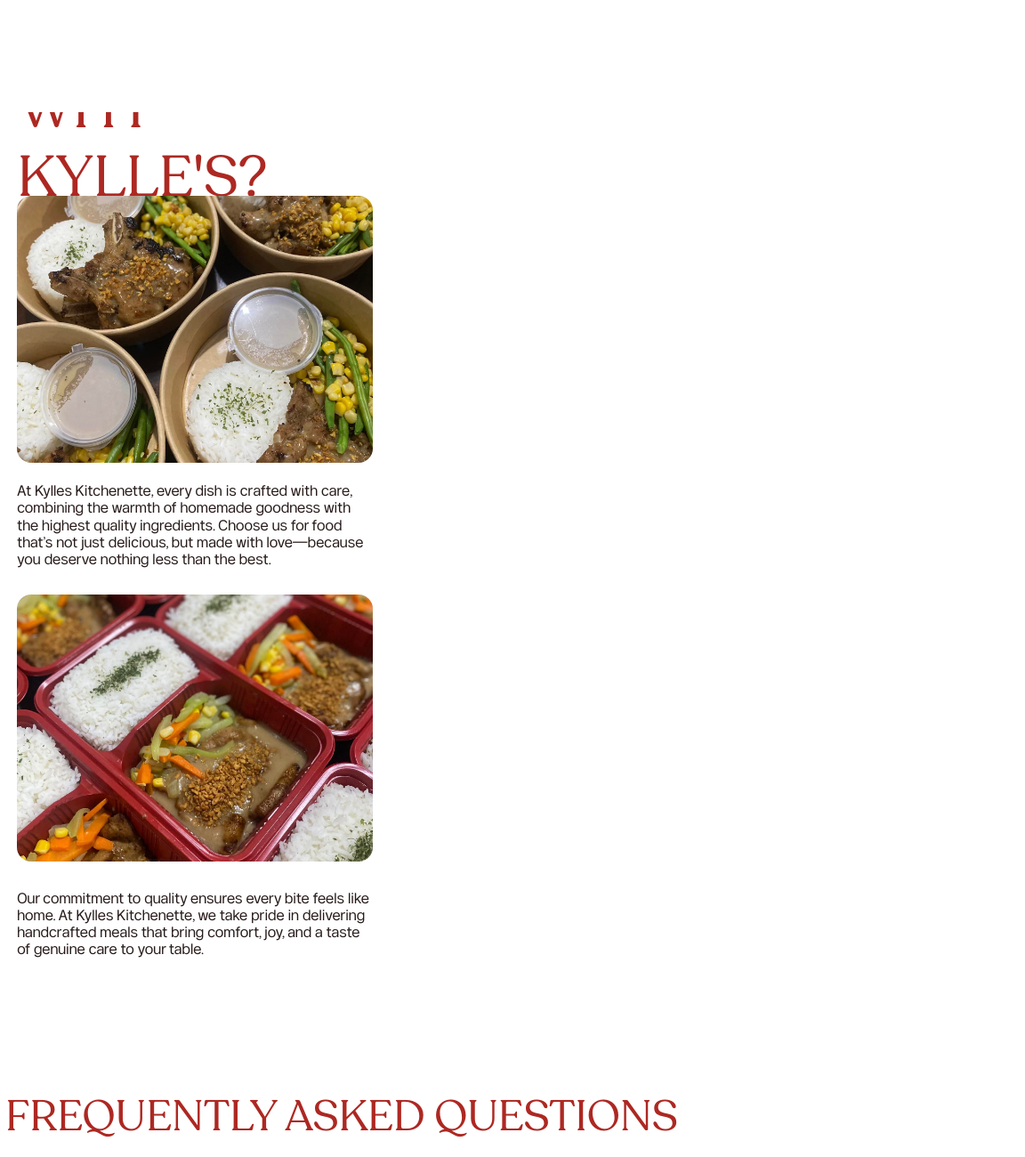
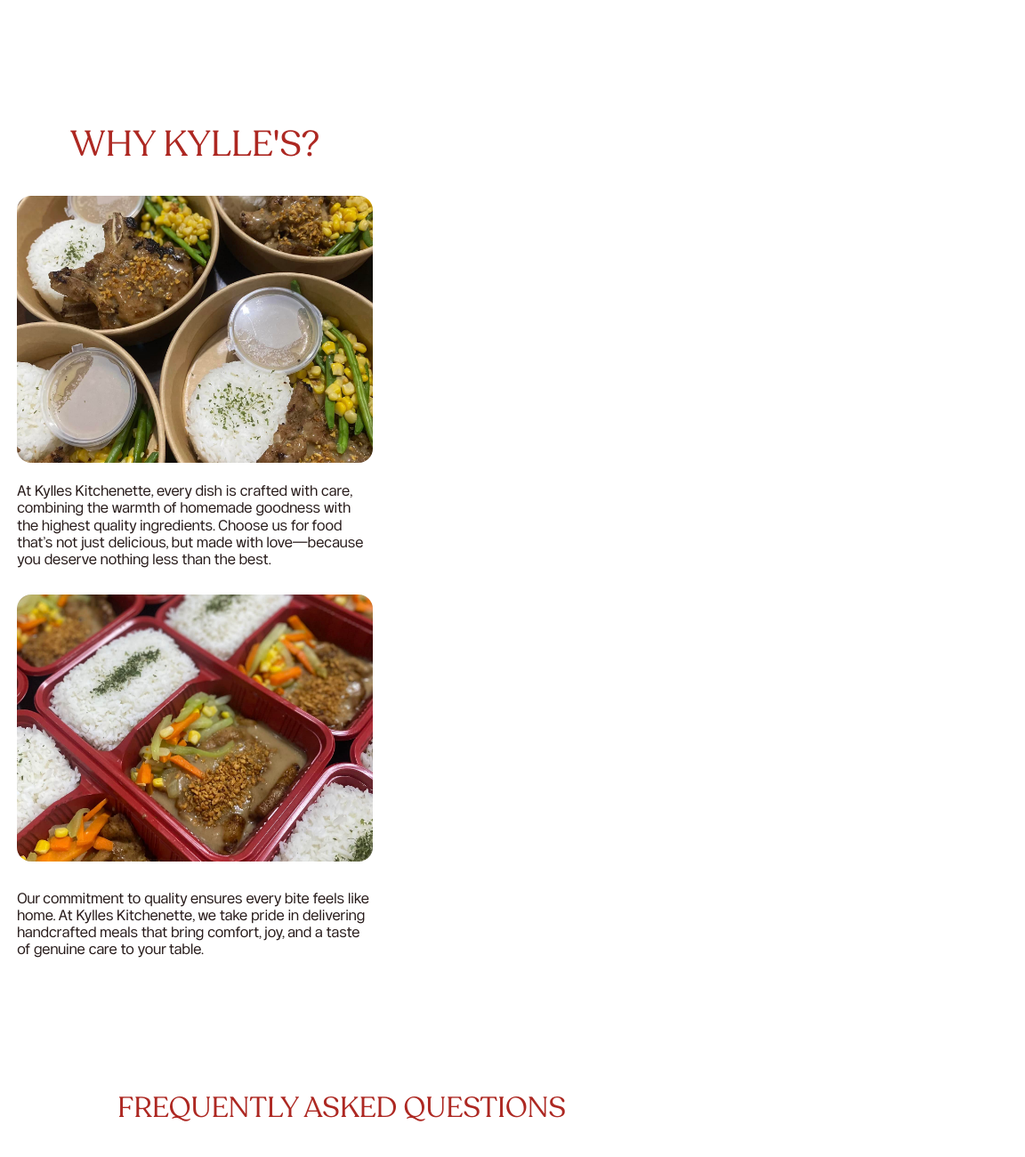
Before and after one commit to JalTuazon/ITC-Finals-Website, a plain HTML site: page index.html in a window 768 px wide. Shown: the part 2500-3800 px from the top of the page at 89% size, 1152 px wide, since content can reach past the window. Drawn offline with nearby package versions, Linux system fonts and the light colour scheme; a script that the page names is missing.

Commit message:
Update style.css

```diff
--- a/style.css
+++ b/style.css
@@ -1278,7 +1278,7 @@ font-size: 0.7em;
     font-size: 16px;
   }
   .whyTitle h1 {
-    font-size: 4em;
+    font-size: 2.5em;
   }
 
   /* FAQs */
@@ -1291,7 +1291,7 @@ font-size: 0.7em;
     text-align: center;
   }
   .titleFAQs h1 {
-    font-size: 3em;
+    font-size: 2em;
   }
 
   /* TESTIMONY */
@@ -1299,6 +1299,7 @@ font-size: 0.7em;
     display: grid;
     height: 1500px;
     width: 85%;
+    margin-right: 1.5em;
     grid-template-columns: 350px 350px 350px; /* Three columns for larger tablets */
     grid-template-rows: 80px repeat(3, 400px);
     grid-column-gap: 2em;
```
